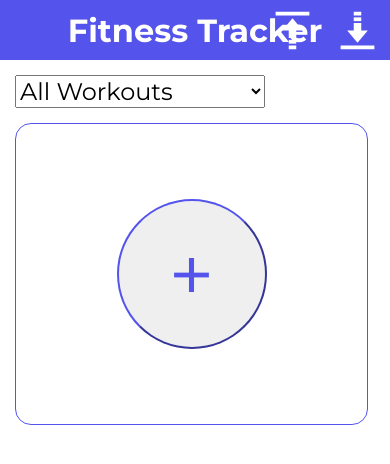
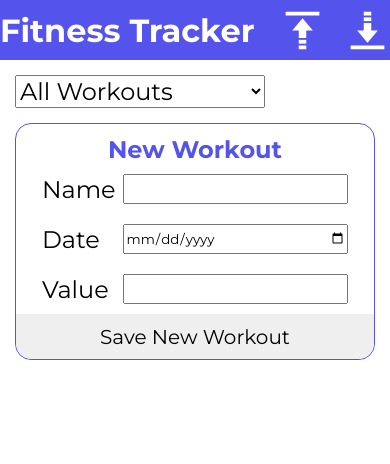
Before and after one commit to db981/fitness-app, a React (Create React App) app: page / in a window 390 px wide. Shown: the top 464 px of the page. Built offline with nearby package versions, Linux system fonts and the light colour scheme.

Commit message:
Modified html and css to better display on mobile devices

```diff
--- a/src/NewWorkoutCard.js
+++ b/src/NewWorkoutCard.js
@@ -1,55 +1,43 @@
-import { useEffect, useState } from "react";
-import BackArrow from "./images/back-arrow.svg";
-
 function NewWorkoutCard(props) {
-  const [formVisible, setFormVisible] = useState(false);
-
   const submitForm = (e) => {
     e.preventDefault();
     let workoutName = e.target.querySelector("#workoutName").value;
     let datapointDate = new Date(e.target.querySelector("#datapointDate").value.replaceAll("-", "/"));
     let datapointValue = e.target.querySelector("#datapointValue").value;
     props.addNewWorkout(workoutName, [datapointDate, datapointValue]);
-    setFormVisible(false);
+    e.target.reset();
   }
 
   const checkNameValidity = (e) => {
-    if(props.workoutNameExists(e.target.value)){
+    if (props.workoutNameExists(e.target.value)) {
       e.target.setCustomValidity("Workout already exists");
     }
-    else{
+    else {
       e.target.setCustomValidity("");
     }
     e.target.reportValidity();
   }
 
   return (
-    <div className="newWorkoutCard">
-      {formVisible ?
-        <form className="newWorkoutForm" onSubmit={submitForm}>
-          <input type="submit" style={{display: "none"}}></input>
+    <div className="workoutCard">
       <span className="workoutCardTitle">
-            <button onClick={() => setFormVisible(false)}>
-              <img src={BackArrow} alt="Cancel add new workout"></img>
-            </button>
         <h2>New Workout</h2>
       </span>
+      <form className="workoutForm" id="workoutForm" onSubmit={submitForm}>
         <span className="formField">
-            <label htmlFor="workoutName">Workout Name</label>
+          <label htmlFor="workoutName">Name</label>
           <input type="text" id="workoutName" name="workoutName" maxLength={35} onInput={checkNameValidity} autoComplete="off" required></input>
         </span>
         <span className="formField">
-            <label htmlFor="datapointDate">Datapoint Date</label>
+          <label htmlFor="datapointDate">Date</label>
           <input type="date" id="datapointDate" name="datapointDate" required></input>
         </span>
         <span className="formField">
-            <label htmlFor="datapointValue">Datapoint Value</label>
+          <label htmlFor="datapointValue">Value</label>
           <input type="number" id="datapointValue" name="datapointValue" required></input>
         </span>
-          <input type="submit" className="addDatapointButton" value="Save Workout"></input>
       </form>
-        : <button className="newWorkoutButton" onClick={() => setFormVisible(true)}>+</button>
-      }
+      <button className="workoutBottomButton" form="workoutForm" type="submit">Save New Workout</button>
     </div>
   )
 }
--- a/src/WorkoutCard.js
+++ b/src/WorkoutCard.js
@@ -28,11 +28,11 @@ export const options = {
   maintainAspectRatio: true,
   scales: {
     y:
-      {
-        ticks: {
-          stepSize: 5
-        }
+    {
+      ticks: {
+        stepSize: 5
       }
+    }
   },
 };
 
@@ -89,7 +89,7 @@ function WorkoutCard(props) {
   }
 
   const dragCard = (e) => {
-    if(!draggingOffset){
+    if (!draggingOffset) {
       return;
     }
     card.current.style.left = e.clientX + draggingOffset[0] + "px";
@@ -97,6 +97,7 @@ function WorkoutCard(props) {
     console.log();
   }
 
+  /*
   return (
     <div className="workoutCard" ref={card} onMouseUp={stopDraggingCard} onMouseMove={dragCard} onMouseLeave={stopDraggingCard}>
       <span className="workoutCardTitle" onMouseDown={startDraggingCard}>
@@ -118,6 +119,31 @@ function WorkoutCard(props) {
       <button className="addDatapointButton" onClick={() => setShowForm(!showForm)}>Add Datapoint</button>
     </div>
   )
+  */
+
+  return (
+    <div className="workoutCard">
+      <span className="workoutCardTitle">
+        <h2>{props.workout.name}</h2>
+        <img src={DeleteIcon} className="workoutDelete" onClick={(e) => props.deleteWorkout(props.workout.name)}></img>
+      </span>
+      <div className="cardMiddle">
+        <form className={showForm ? "datapointForm formVisible" : "datapointForm formInvisible"} onSubmit={submitForm}>
+          <span className="formField">
+            <label htmlFor="datapointDate">Date</label>
+            <input type="date" id="datapointDate" name="datapointDate" required></input>
+          </span>
+          <span className="formField">
+            <label htmlFor="datapointValue">Value</label>
+            <input type="number" id="datapointValue" name="datapointValue" required></input>
+          </span>
+          <button className="formSaveButton" type="submit"><img src={CheckMark}></img></button>
+        </form>
+        {chartData ? <Line options={options} data={chartData} /> : null}
+      </div>
+      <button className="workoutBottomButton" onClick={() => setShowForm(!showForm)}>Add Datapoint</button>
+    </div>
+  )
 }
 
 export default WorkoutCard;
--- a/src/style.css
+++ b/src/style.css
@@ -3,33 +3,41 @@
   src: url('./fonts/Montserrat/Montserrat-VariableFont_wght.ttf');
 }
 
-*{
+* {
   font-family: Montserrat;
 }
 
-h1, h2, h3, h4, h5, h6{
+h1,
+h2,
+h3,
+h4,
+h5,
+h6 {
   margin: 0;
   padding: 0;
 }
 
-button:hover, input[type="submit"]:hover{
+button:hover,
+input[type="submit"]:hover {
   cursor: pointer;
 }
 
-html, body, .app{
+html,
+body,
+.app {
   min-height: 100vh;
-  width: 100vw;
+  width: 100%;
   margin: 0;
   padding: 0;
 }
 
-.app{
+.app {
   display: grid;
   grid-template-rows: 60px 1fr;
-  grid-template-columns: 100vw;
+  grid-template-columns: 1fr;
 }
 
-header{
+header {
   display: flex;
   justify-content: center;
   align-items: center;
@@ -40,27 +48,28 @@ header{
   color: white;
 }
 
-.downloadIcon{
+.downloadIcon {
   position: absolute;
-  right: 10px;
+  right: 0px;
   height: 75%;
 }
 
-.uploadIcon{
+.uploadIcon {
   position: absolute;
-  right: 75px;
+  right: 65px;
   height: 75%;
   rotate: 180deg;
 }
 
-.downloadIcon:hover, .uploadIcon:hover{
+.downloadIcon:hover,
+.uploadIcon:hover {
   cursor: pointer;
 }
 
-.workoutCardArea{
+.workoutCardArea {
   display: grid;
   justify-content: center;
-  grid-template-columns: repeat(auto-fill, minmax(300px, 600px));
+  grid-template-columns: repeat(auto-fill, minmax(400px, 600px));
   grid-auto-rows: min-content;
   gap: 15px;
 
@@ -69,12 +78,144 @@ header{
   background-color: white;
 }
 
-.workoutSelect{
+@media only screen and (max-width: 400px) {
+  .workoutCardArea {
+    grid-template-columns: 1fr;
+  }
+
+  header {
+    justify-content: left;
+  }
+}
+
+.workoutSelect {
   grid-column: 1 / -1;
   width: 250px;
 
   font-size: 24px;
 }
+
+.workoutCard {
+  display: grid;
+  grid-template-rows: 50px 1fr 45px;
+  border: 1px solid rgb(84, 84, 236);
+  border-radius: 16px;
+}
+
+.workoutCardTitle {
+  display: flex;
+  justify-content: center;
+  align-items: center;
+  position: relative;
+  height: 100%;
+
+  color: rgb(84, 84, 236);
+}
+
+.cardMiddle {
+  position: relative;
+  min-height: 200px;
+}
+
+.workoutDelete {
+  height: 80%;
+
+  position: absolute;
+  right: 0;
+}
+
+.workoutDelete:hover {
+  cursor: pointer;
+}
+
+.workoutBottomButton {
+  width: 100%;
+
+  border-bottom-left-radius: 16px;
+  border-bottom-right-radius: 16px;
+  border: transparent;
+
+  font-size: 20px;
+  transition: background-color 1s, color 0.5s;
+}
+
+.workoutBottomButton:hover {
+  background-color: rgb(157, 157, 250);
+  color: white;
+}
+
+.formVisible {
+  opacity: 1;
+  background-color: white;
+}
+
+.formInvisible {
+  opacity: 0;
+  pointer-events: none;
+}
+
+.datapointForm {
+  display: grid;
+  grid-auto-rows: 30px;
+  justify-items: center;
+  align-content: space-evenly;
+
+  position: absolute;
+  height: 100%;
+  width: 100%;
+  transition: opacity 0.25s;
+  font-size: 24px;
+}
+
+.formField {
+  display: flex;
+  justify-content: center;
+  align-items: center;
+  justify-self: center;
+
+  width: 90%;
+}
+
+.formField>label {
+  width: 25%;
+}
+
+.formField>input {
+  width: 70%;
+  height: 100%;
+  box-sizing: border-box;
+}
+
+.formSaveButton {
+  height: 50px;
+  width: 50px;
+
+  border-radius: 32px;
+  border-color: rgb(84, 84, 236);
+
+  transition: background-color 1s;
+}
+
+.formSaveButton:hover {
+  background-color: rgb(157, 157, 250);
+}
+
+.formSaveButton>img {
+  height: 50%;
+}
+
+.workoutForm {
+  display: grid;
+  grid-auto-rows: 30px;
+  justify-items: center;
+  align-content: space-evenly;
+  gap: 20px;
+
+  padding-bottom: 10px;
+  font-size: 24px;
+}
+
+/*
 
 .workoutCard{
   display: grid;
@@ -252,3 +393,5 @@ header{
 
   font-size: 28px;
 }
+
+*/
```
Also changed, not shown: src/App.js (+25 -25 lines). Lines whose indentation alone changed are shown as unchanged.
